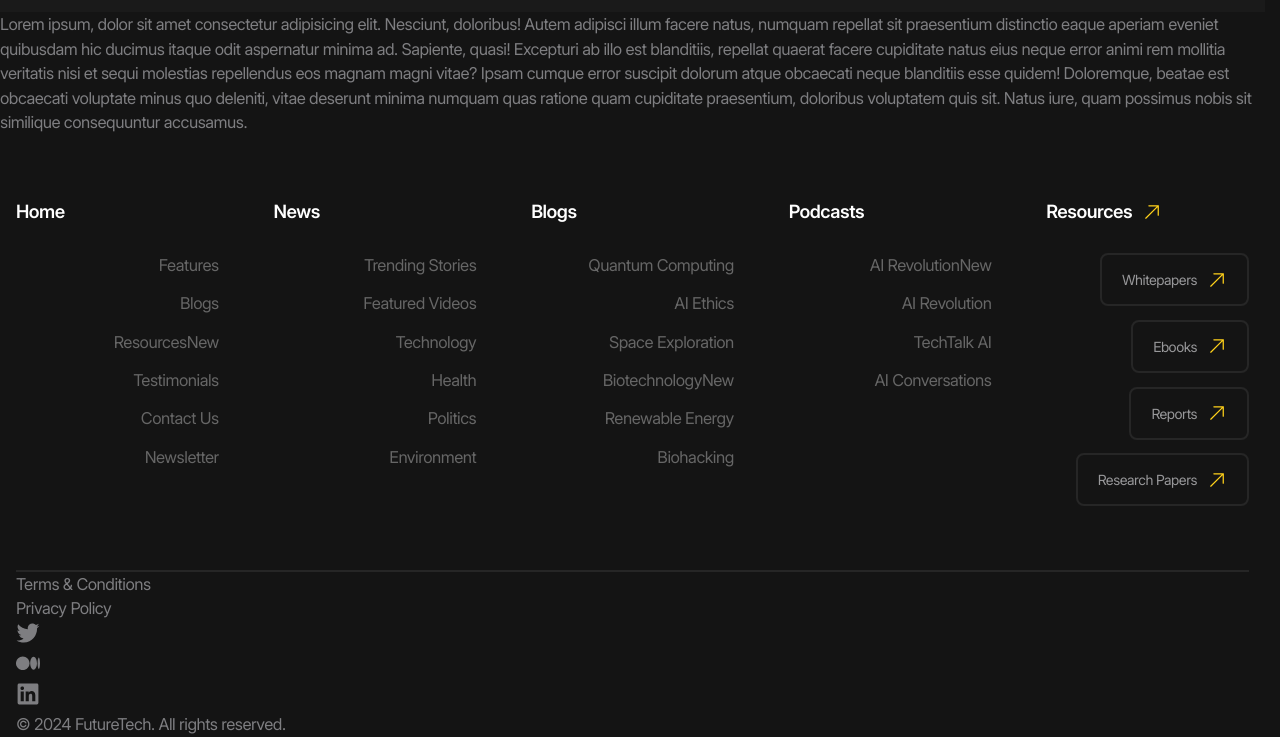
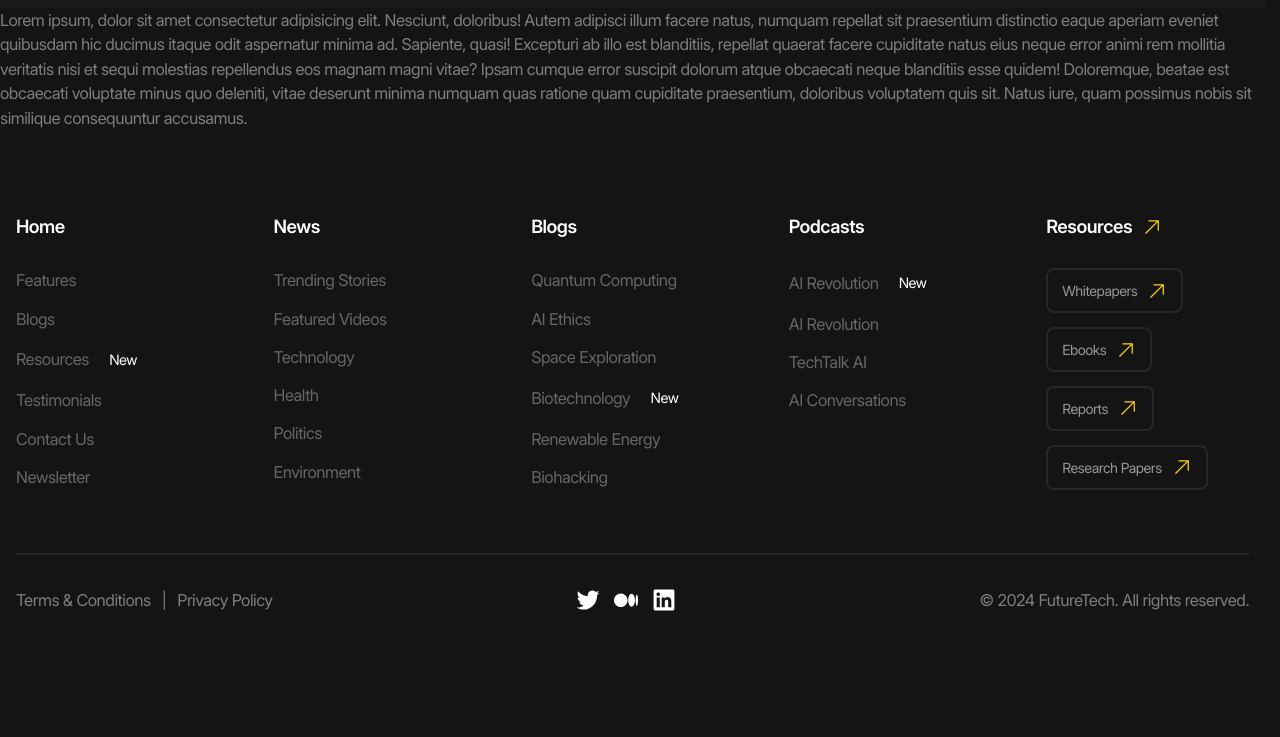
Before and after one commit to sershocker/future-tech, a website with bundled scripts: page index.html in a window 1280 px wide. Shown: the part 154-891 px from the top of the page. After the commit the page ends 800 px from the top, so only its background shows below. Built offline with nearby package versions, Linux system fonts and the light colour scheme.

Commit message:
footer's block completed

```diff
--- a/index.html
+++ b/index.html
@@ -207,7 +207,7 @@
         </div>
         <div class="footer__extra">
           <div class="footer__extra-menu">
-            <ul class="footer_extra-menu-list">
+            <ul class="footer__extra-menu-list">
               <li class="footer__extra-menu-item">
                 <a href="/" class="footer__extra-menu-item"
                   >Terms & Conditions</a
--- a/styles/_variables.scss
+++ b/styles/_variables.scss
@@ -15,6 +15,12 @@
   --color-accent: #ffd11a;
   --color-red: #ff5500;
 
+  --gradient: linear-gradient(
+    45deg,
+    var(--color-dark-15, var) 67%,
+    var(--color-accent) 150%
+  );
+
   --border: #{rem(2)} solid var(--color-dark-15);
 
   --font-family-base: "Inter", sans-serif;
--- a/styles/blocks/_badge.scss
+++ b/styles/blocks/_badge.scss
@@ -1 +1,16 @@
 @use "../helpers" as *;
+
+.badge {
+  display: inline-flex;
+  font-size: fluid(16, 12);
+  border: rem(1) solid transparent;
+  background: linear-gradient(var(--color-dark-10)) padding-box,
+    var(--gradient) border-box;
+  border-radius: rem(6);
+  padding: fluid(4, 2) fluid(12, 10);
+  color: var(--color-light);
+
+  @include laptop {
+    border-radius: rem(4);
+  }
+}
--- a/styles/blocks/_button.scss
+++ b/styles/blocks/_button.scss
@@ -3,7 +3,7 @@
 .button {
   display: inline-flex;
   justify-content: center;
-  padding: rem(18) rem(24);
+  padding: rem(14) rem(20);
   font-size: rem(18);
   color: var(--color-gray-60);
   background-color: var(--color-dark);
@@ -12,7 +12,7 @@
   border-radius: rem(12);
 
   @include laptop {
-    padding: rem(14) rem(20);
+    padding: rem(10) rem(14);
     font-size: rem(14);
     border-radius: rem(8);
   }
--- a/styles/blocks/_footer.scss
+++ b/styles/blocks/_footer.scss
@@ -11,11 +11,27 @@
     display: grid;
     grid-template-columns: repeat(5, 1fr);
     align-items: start;
-    column-gap: fluid(80, 20);
+    gap: fluid(80, 20);
+
+    @include tablet {
+      grid-template-columns: repeat(2, 1fr);
+    }
 
     &-column {
       display: grid;
       row-gap: fluid(36, 16);
+
+      &:last-child {
+        @include tablet {
+          grid-column: -1 / 1;
+
+          .footer__menu-list {
+            flex-direction: row;
+            gap: rem(12);
+            flex-wrap: wrap;
+          }
+        }
+      }
     }
     &-list {
       display: flex;
@@ -25,8 +41,35 @@
 
     &-item {
       display: flex;
-      justify-content: end;
-      align-items: start;
+      align-items: center;
+      gap: rem(8);
+    }
+  }
+
+  &__extra {
+    display: flex;
+    justify-content: space-between;
+    align-items: center;
+    column-gap: 1rem;
+    padding-block: fluid(40, 24);
+    &-menu {
+      &-list {
+        display: flex;
+      }
+      &-item:not(:last-child) ::after {
+        content: "|";
+        margin-inline: rem(11);
+      }
+    }
+
+    @include mobile {
+      flex-direction: column;
+      gap: rem(20);
+    }
+  }
+  &__socials {
+    @include mobile {
+      order: -1;
     }
   }
 }
--- a/styles/blocks/_socials.scss
+++ b/styles/blocks/_socials.scss
@@ -1 +1,28 @@
 @use "../helpers" as *;
+
+.socials {
+  &__list {
+    display: flex;
+    gap: rem(20);
+
+    @include laptop {
+      gap: rem(14);
+    }
+  }
+
+  &__item {
+    display: flex;
+  }
+
+  &__link {
+    --size: #{rem(24)};
+
+    @include square(var(--size));
+
+    color: var(--color-light);
+
+    @include mobile {
+      --size: #{rem(20)};
+    }
+  }
+}
```
Also changed, not shown: styles/main.css, 1 other file.
